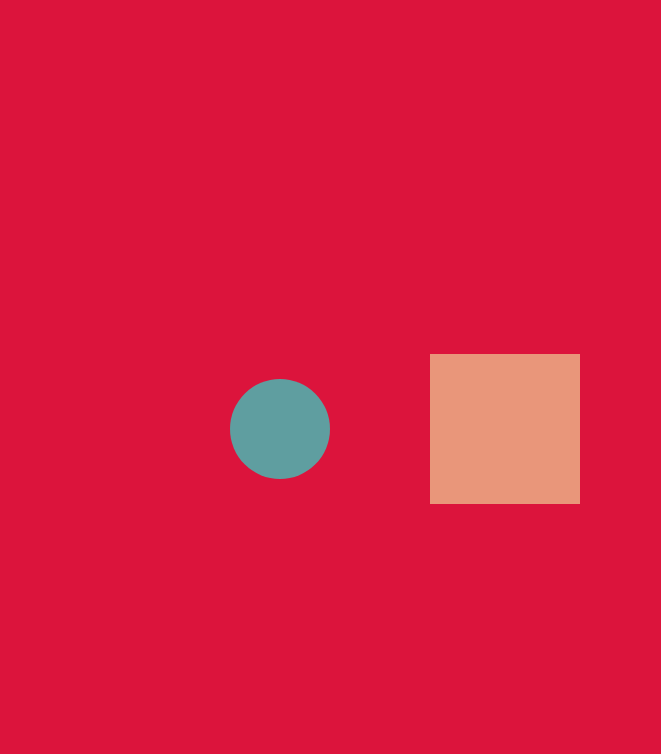
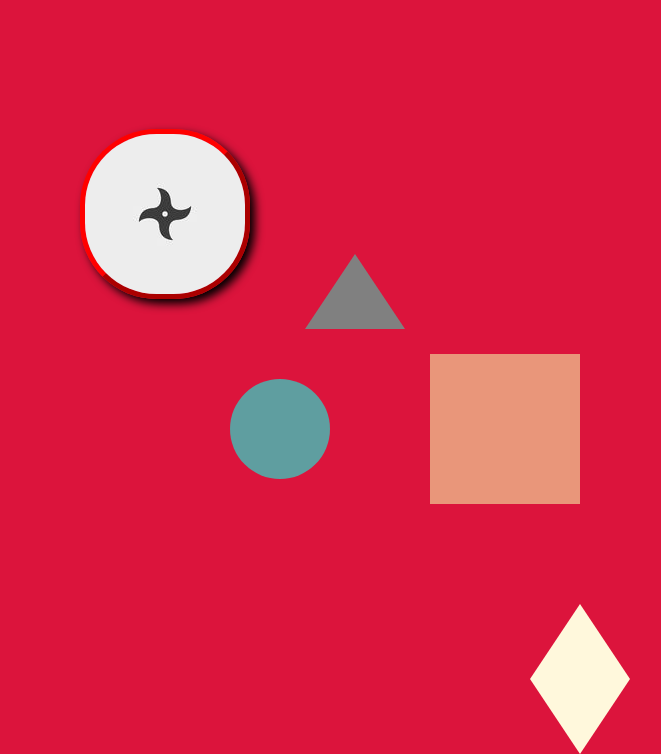
Before and after one commit to raquelteasdale/HTML_5, a plain HTML site: page CSS Exercises/Index.html in a window 1280 px wide. Shown: the part 146-900 px from the top of the page, without its empty margins (70-731 px from the left). Before the commit the page ends 800 px from the top, so only its background shows below. Drawn offline with Linux system fonts and the light colour scheme.

Commit message:
added shapes and image

```diff
--- a/CSS Exercises/Index.html
+++ b/CSS Exercises/Index.html
@@ -40,6 +40,49 @@
                 left:300px;
                 top:525px;
             }
+            div#triangle{
+                width:0;
+                height:0;
+                border-left:50px solid transparent;
+                border-right:50px solid transparent;
+                border-bottom:75px solid grey;
+                position:absolute;
+                left:375px;
+                top:400px;
+            }
+            div#diamond-1{
+                width:0;
+                height:0;
+                border-left:50px solid transparent;
+                border-right:50px solid transparent;
+                border-bottom:75px solid cornsilk;
+                position:absolute;
+                left:600px;
+                top:750px;
+            }
+            div#diamond-2{
+                width:0;
+                height:0;
+                border-left:50px solid transparent;
+                border-right:50px solid transparent;
+                border-top:75px solid cornsilk;
+                position:absolute;
+                left:600px;
+                top:825px;
+            }
+            /* Styling an image */
+            img#ninja-star{
+                display:block;
+                width:auto;
+                height:auto;
+                border:outset 5px red;
+                position:absolute;
+                top:275px;
+                left:150px;
+                border-radius:45%;
+                box-shadow:5px 5px 10px;
+                z-index:0;
+            }
         </style>
     </head>
     <body>
@@ -47,5 +90,9 @@
         <h3>Vol.1</h3>
         <div id="box"></div>
         <div id="circle"></div>
+        <div id="triangle"></div>
+        <div id="diamond-1"></div>
+        <div id="diamond-2"></div>
+        <img src="ninja-star.jpg" id="ninja-star">
     </body>
 </html>
```
Also changed, not shown: CSS Exercises/ninja-star.jpg (added), CSS Exercises/ninja.jpg (added), 1 other file.
